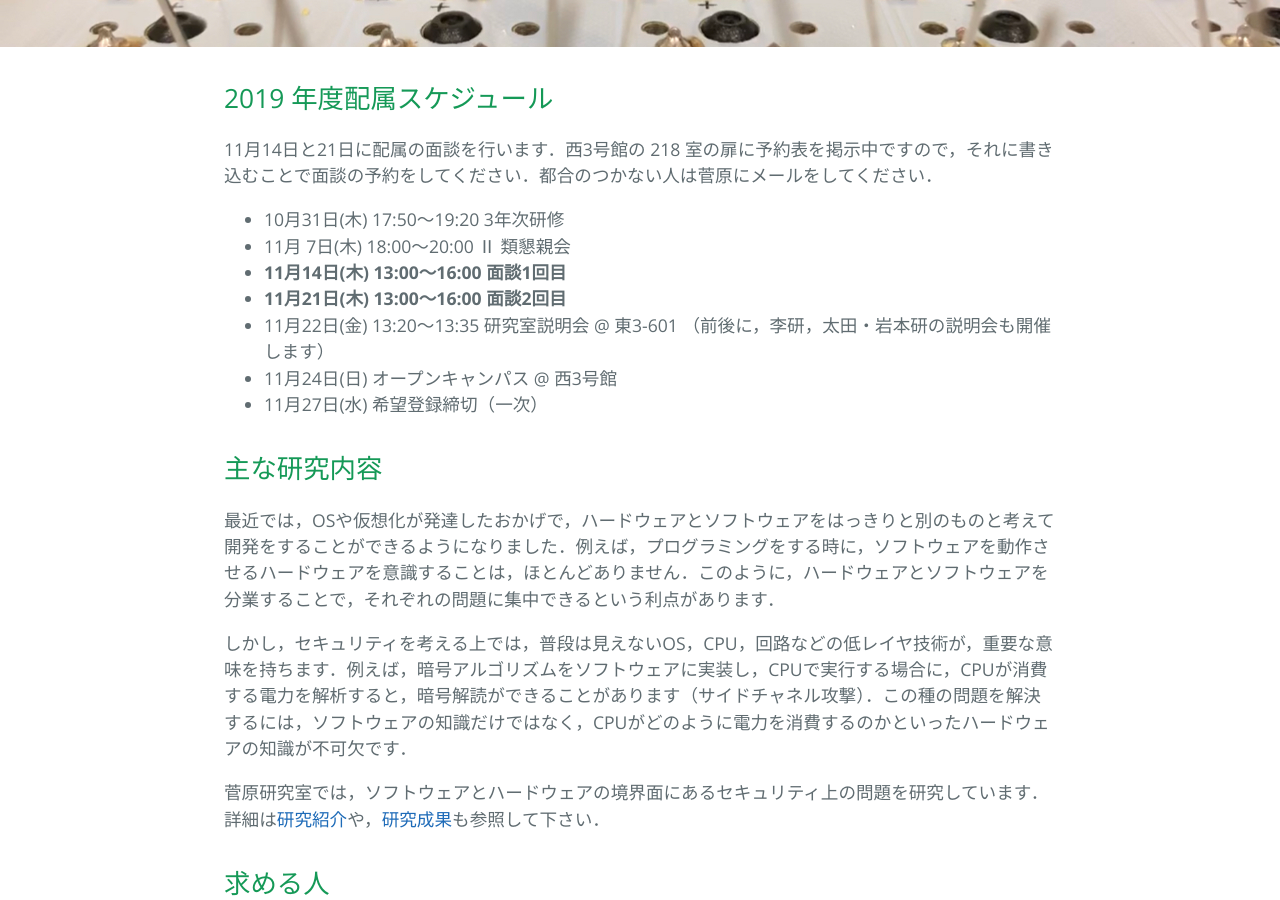
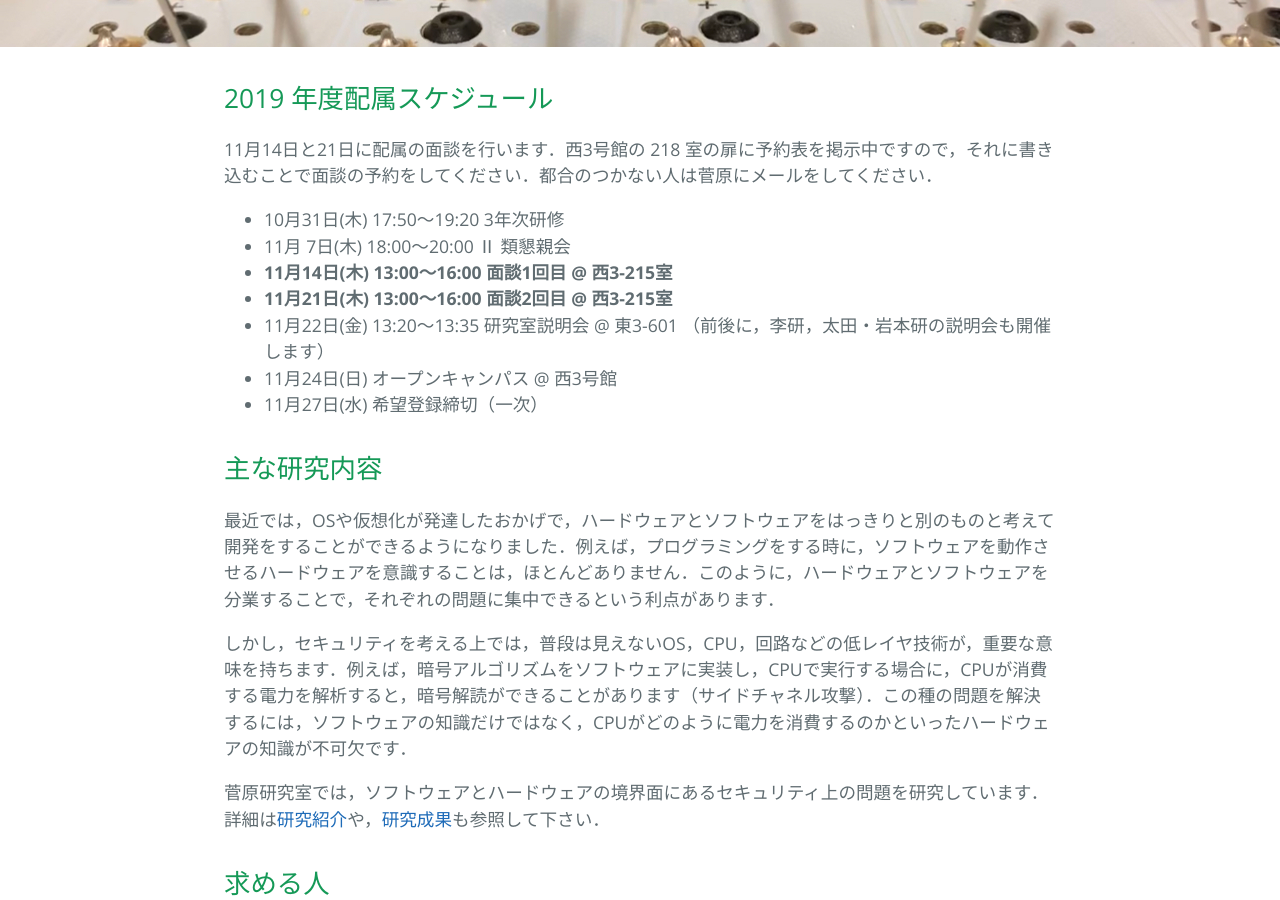
Before and after one commit to sugawara-bbbb/weblab, a Jekyll site: the page built from haizoku.md, in a window 1280 px wide and 900 px high, scrolled down 336 px. Built offline with Jekyll 4.4.1, drawn with Linux system fonts in a browser that asks for light colours; our own code applies the rules of GitHub Pages for plain Markdown files.

Commit message:
面談の場所を追加

```diff
--- a/haizoku.md
+++ b/haizoku.md
@@ -8,8 +8,8 @@ layout: default
 
 * 10月31日(木) 17:50〜19:20 3年次研修
 * 11月 7日(木) 18:00〜20:00 Ⅱ 類懇親会
-* **11月14日(木) 13:00〜16:00 面談1回目**
-* **11月21日(木) 13:00〜16:00 面談2回目**
+* **11月14日(木) 13:00〜16:00 面談1回目 @ 西3-215室**
+* **11月21日(木) 13:00〜16:00 面談2回目 @ 西3-215室**
 * 11月22日(金) 13:20〜13:35 研究室説明会 @ 東3-601 （前後に，李研，太田・岩本研の説明会も開催します）
 * 11月24日(日) オープンキャンパス @ 西3号館
 * 11月27日(水) 希望登録締切（一次）
```
